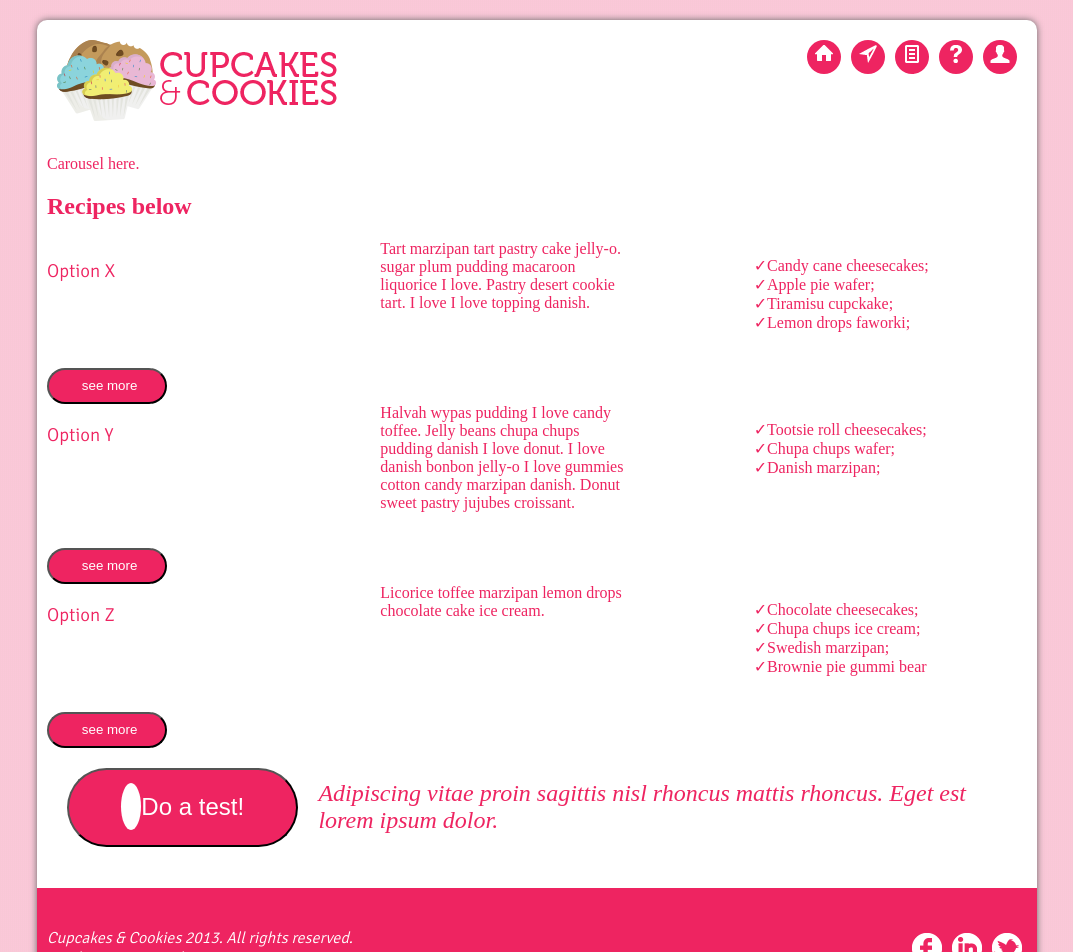
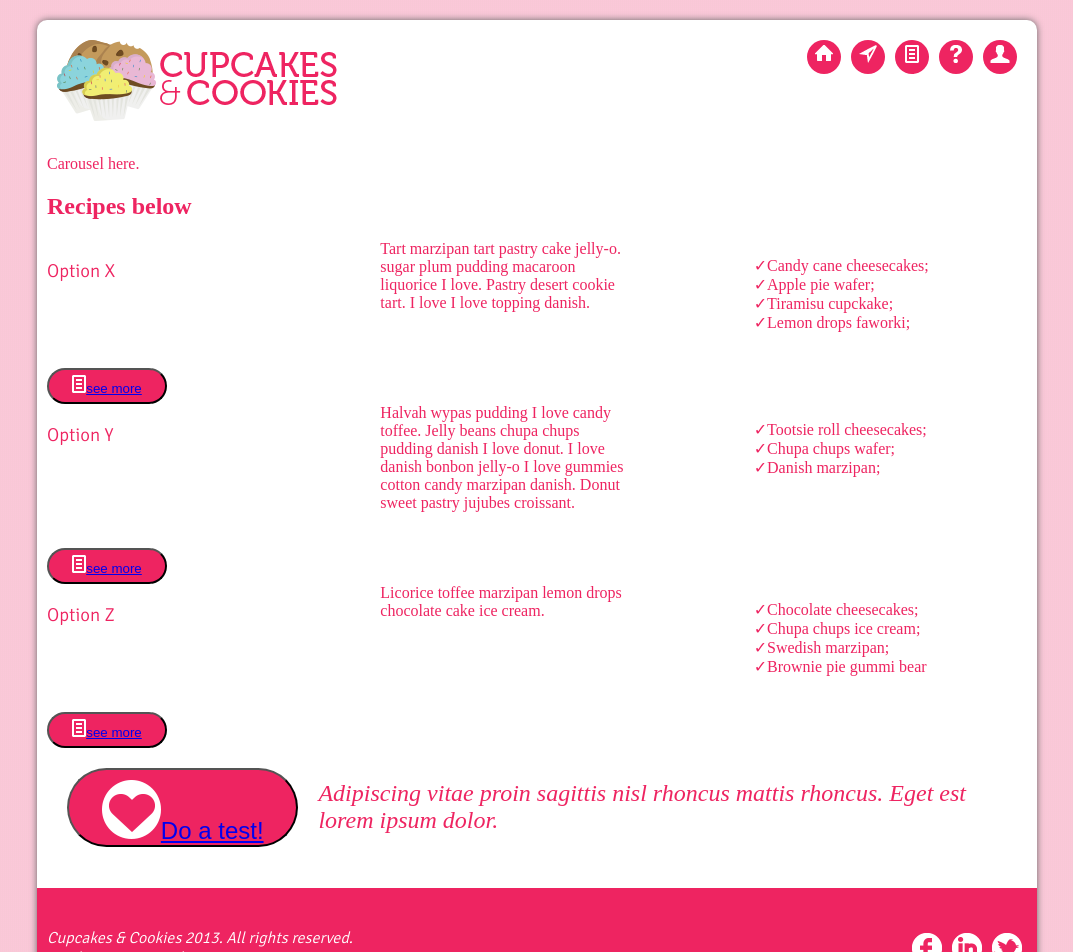
Before and after one commit to natalledm/cupcakeProject, a Vue app: page / in a window 1280 px wide. Shown: the top 952 px of the page, without its empty margins (103-1176 px from the left). Built offline with nearby package versions, Linux system fonts and the light colour scheme.

Commit message:
Correct icons of Do a test and see more

```diff
--- a/src/components/Lists.vue
+++ b/src/components/Lists.vue
@@ -16,7 +16,7 @@
                     <li>Tiramisu cupckake;</li>
                     <li>Lemon drops faworki;</li>
                 </ul>
-            <button class="button-see-more"><i class="fas fa-plus-circle"></i>see more</button>
+            <button class="button-see-more"><router-link to="/"><img src="../assets/Icons/file.png" alt="recipes">see more</router-link></button>
         </div>
 
         <div class="grid grid2">
@@ -34,7 +34,7 @@
                 <li>Chupa chups wafer;</li>
                 <li>Danish marzipan;</li>
             </ul>
-            <button class="button-see-more"><i class="fas fa-plus-circle"></i>see more</button>
+            <button class="button-see-more"><router-link to="/"><img src="../assets/Icons/file.png" alt="recipes">see more</router-link></button>
         </div>
 
         <div class="grid grid3">
@@ -49,10 +49,10 @@
                 <li>Swedish marzipan;</li>
                 <li>Brownie pie gummi bear</li>
             </ul>
-            <button class="button-see-more"><i class="fas fa-plus-circle"></i>see more</button>
+            <button class="button-see-more"><router-link to="/"><img src="../assets/Icons/file.png" alt="recipes">see more</router-link></button>
         </div>
         <div class="button-and-text">
-            <button class="button-test"><i class="fas fa-heart"></i> Do a test!</button>
+            <button class="button-test"><router-link to="/"><img src="../assets/Icons/heart.png" alt="heart">Do a test!</router-link></button>
             <h3 class="text-motivation"> Adipiscing vitae proin sagittis nisl rhoncus mattis rhoncus. Eget est lorem ipsum dolor.</h3>
         </div>
     </div>
--- a/src/components/TheHeader.vue
+++ b/src/components/TheHeader.vue
@@ -3,11 +3,11 @@
             <router-link to="/home" class="logo"><img src="../assets/cupcake_cookies.png" alt="logo" class="logo"></router-link>
             <nav class="nav">
                 <ul>
-                    <li><router-link to="/home"><img src="../assets/Icons/house.png" class="fas fa-home fa-fw" alt="home"></router-link></li>
-                    <li><router-link to="/"><img src="../assets/Icons/compass-arrow.png" class="fas fa-location-arrow fa-fw" alt="location"></router-link></li>
-                    <li><router-link to="/"><img src="../assets/Icons/file.png" class="fas fa-bars fa-fw" alt="bars"></router-link></li>
-                    <li><router-link to="/"><img src="../assets/Icons/question-mark.png" class="fas fa-question fa-fw" alt="faq"></router-link></li>
-                    <li><router-link to="/"><img src="../assets/Icons/person.png" class="fas fa-user-alt fa-fw" alt="login" data-toggle="modal" data-target="#exampleModal"></router-link></li>
+                    <li><router-link to="/home"><img src="../assets/Icons/house.png" alt="home"></router-link></li>
+                    <li><router-link to="/"><img src="../assets/Icons/compass-arrow.png" alt="location"></router-link></li>
+                    <li><router-link to="/"><img src="../assets/Icons/file.png" alt="bars"></router-link></li>
+                    <li><router-link to="/"><img src="../assets/Icons/question-mark.png" alt="faq"></router-link></li>
+                    <li><router-link to="/"><img src="../assets/Icons/person.png" alt="login" data-toggle="modal" data-target="#exampleModal"></router-link></li>
                 </ul>
             </nav>
     </header>
```
